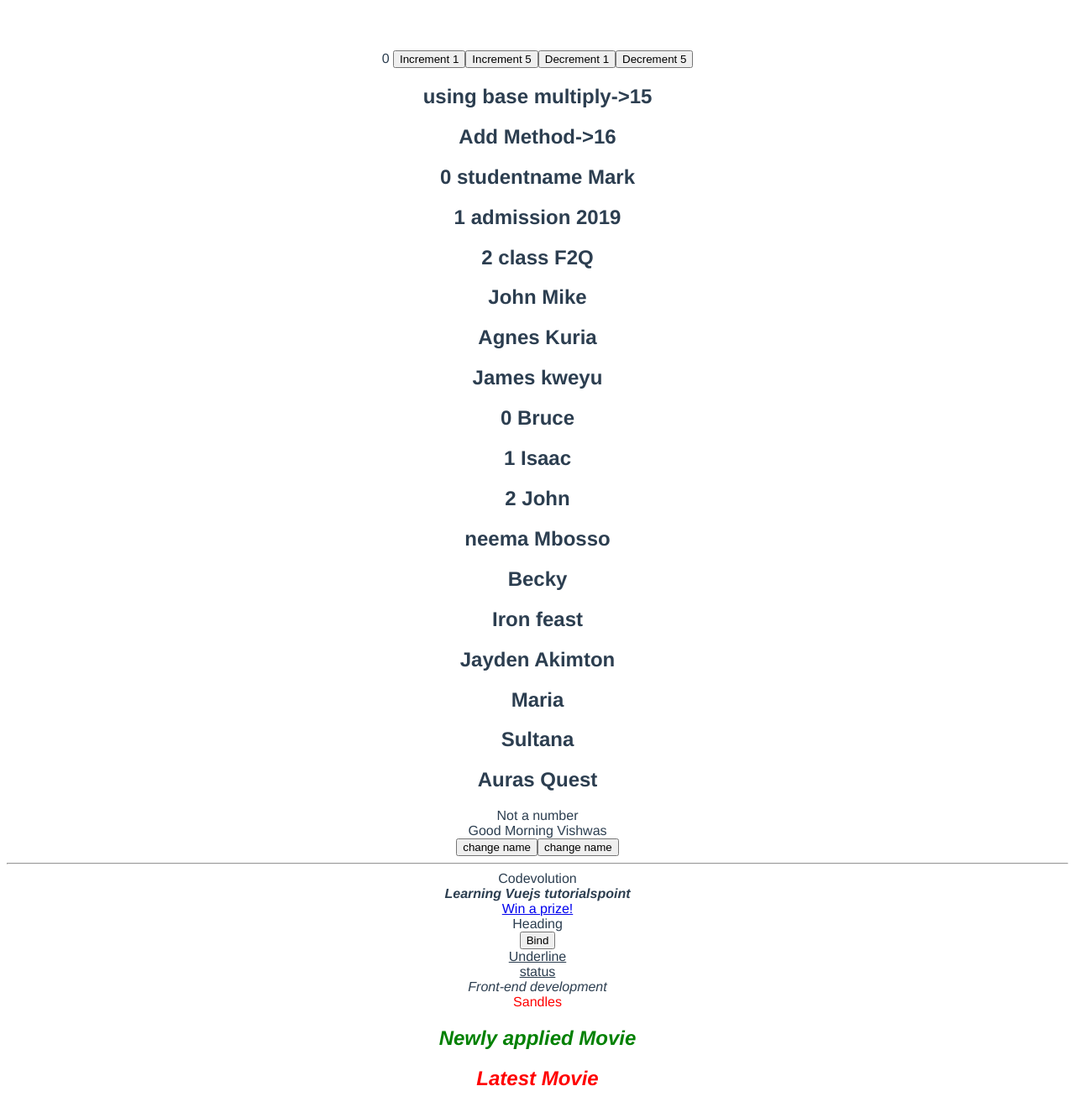
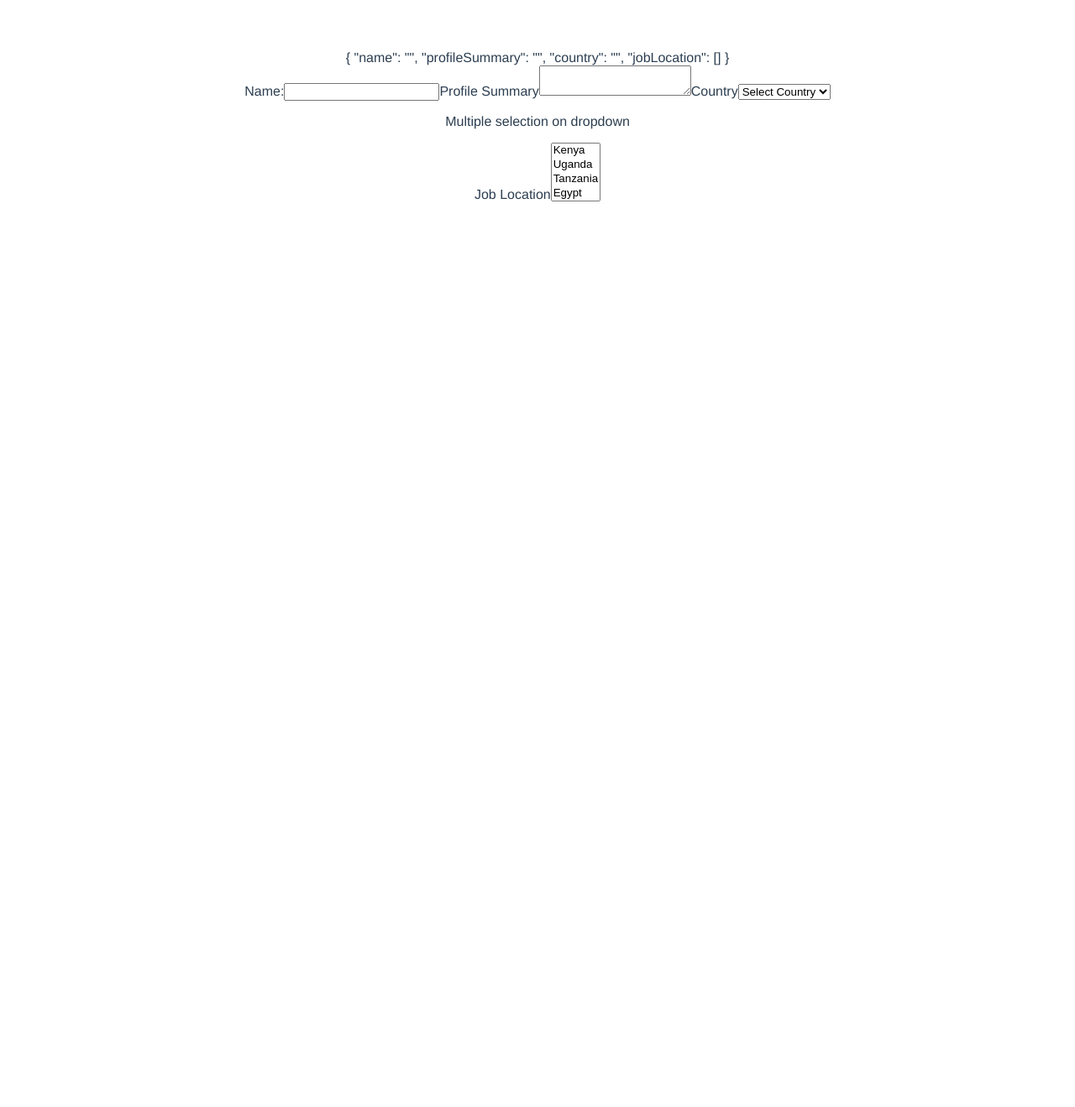
Before and after one commit to Wanga-Milka/LearningVueJs, a Vue app: page / in a window 1280 px wide. Shown: the whole page at 84% size. After the commit the page ends 800 px from the top, so only its background shows below. Built offline with nearby package versions, Linux system fonts and the light colour scheme.

Commit message:
Form handling

```diff
--- a/src/App.vue
+++ b/src/App.vue
@@ -1,59 +1,33 @@
 <template>
-  {{ count }}
-  <button v-on:click="increment(1, $event)">Increment 1</button>
-   <button v-on:click="increment(5, $event)">Increment 5</button>
-   <button v-on:click="decrement(1, $event)">Decrement 1</button>
-    <button @click="decrement(5, $event)">Decrement 5</button>
+  <div>
+    {{ JSON.stringify(formValues,null,2) }}
+  </div>
+<label for="name">Name:</label>
+<input type="text" id="name" v-model="formValues.name">
+<label for="profile">Profile Summary</label>
+<textarea  id="profile" v-model="formValues.profileSummary"></textarea>
+<label for="country">Country</label>
+<select  id="country" v-model="formValues.country">
+  <option value="">Select Country</option>
+  <option value="Kenya">Kenya</option>
+  <option value="Uganda">Uganda</option>
+  <option value="Tanzania">Tanzania</option>
+  <option value="Engypt">Egypt</option>
+  <option value="Ethiopia">Ethiopia</option>
+  <option value="Somalia">Somalia</option>
+</select>
+  <!-- Select multiple values from drop down -->
+   <p>Multiple selection on dropdown</p>
+<label for="job-location">Job Location</label>
+<select  id="job-location" multiple v-model="formValues.jobLocation">
+  <option value="Kenya">Kenya</option>
+  <option value="Uganda">Uganda</option>
+  <option value="Tanzania">Tanzania</option>
+  <option value="Engypt">Egypt</option>
+  <option value="Ethiopia">Ethiopia</option>
+  <option value="Somalia">Somalia</option>
+</select>
 
-  <!-- Methods -->
-   <h2>using base multiply->{{ multiply(3) }}</h2>
-   <h2>Add Method->{{ add(5,3,8) }}</h2>
-  <!-- List Rendering -->
-   <!-- list object -->
-   <h2 v-for="(value,key,index) in objectDetails" :key="value">{{ index }} {{ key }} {{ value }}</h2>
-   <!-- Array of objects -->
-   <h2 v-for="firstName in fullNames" :key="firstName">{{ firstName.firstname }} {{ firstName.lastname }}</h2>
-   <!-- Array of strings -->
-   <h2 v-for="(fname,index) in names" :key="fname">{{index}} {{ fname }}</h2>
-   <!-- Array of abject array -->
- <div v-for="actor in actors" :key="actor.actorname">
-  <h2>{{ actor.actorname }}</h2>
-  <h2 v-for="movie in actor.movies" :key="movie">{{ movie }}</h2>
- </div>
-
-  <!-- Displays or hides element -->
-  <div v-show="showElement">v-show</div>
-  <!--  v-if Unmounts element from the dom if condition is false -->
-  <div v-if="showElement">v-if</div>
-  <!-- Use template instaed of div to avoid issues with html and css -->
-  <template v-if="display">
-    <h2>Codevolution</h2>
-    <h2>VueJs</h2>
-    <h2>Training</h2>
-  </template>
-  <div v-if="num===0">The number is zero</div>
-  <div v-else-if="num<0">The number is negative</div>
-  <div v-else-if="num>0">The number is positive</div>
-  <div v-else>Not a number</div>
-  <!-- binding text using interpolatiion -->
- <div> {{ greet }} {{ name }}</div>
- <button v-on:click="changeName">change name</button>
-
- <button v-on:mouseover="name='Batman'">change name</button>
- <hr>
- <!-- binding text using directive -->
- <div v-text="channel"></div>
- <div v-html="prac"></div>
- <div v-html="hack"></div>
- <div v-bind:id="headingId">Heading</div>
- <button v-bind:disabled="isDisabled">Bind</button>
- <div class="underline">Underline</div>
- <div v-bind:class="status" class="underline">status</div>
- <!-- if isPromoted is true apply class promoted -->
- <div v-bind:class="isPromoted && 'promoted' ">Front-end development</div>
- <div v-bind:class="isSoldout ? 'soldout' : 'new' ">Sandles</div>
- <h2 v-bind:class="['promoted','new']">Newly applied Movie</h2>
- <h2 v-bind:class="[isPromoted && 'promoted' , isSoldout ? 'soldout': 'new']"> Latest Movie</h2>
 </template>
 
 
@@ -64,77 +38,18 @@ export default {
   name: 'App',
   data()
   {
-    return {
-      count:0,
-    num:'Male',
-      greet:"Good Morning",
-      name: "Vishwas",
-      channel: "Codevolution",
-      prac:`<b><i>Learning Vuejs tutorialspoint</b></i>`,
-      hack:`<a href="#" onclick="alert('You have been attacked')">Win a prize!</a>`,
-      headingId:"heading",
-      isDisabled:false,
-      status:'success',
-      isPromoted:true,
-      isSoldout:true,
-      display:false,
-      showElement:false,
-      baseMultiplier:5,
-      names:["Bruce","Isaac","John"],
-      fullNames:[
-        {firstname: "John",lastname:"Mike"},
-        {firstname:"Agnes", lastname:"Kuria"},
-        {firstname:"James",lastname:"kweyu"}
-      ],
-      actors:[
-        {
-          actorname:"neema Mbosso",
-          movies:["Becky","Iron feast"]
-        },
-        {
-          actorname:"Jayden Akimton",
-          movies:["Maria","Sultana","Auras Quest"]
-        }
-      ],
-      objectDetails:{
-        studentname:"Mark",
-        admission:"2019",
-        class:"F2Q"
-      }
+   return{
+    formValues:{
+      name:'',
+      profileSummary:'',
+      country:'',
+      jobLocation: []
+    }
 
-    }
+   }
   },
 
-  methods:{
-    add(a,b,c)
-    {
-      return(a+b+c)
-    },
-     multiply(num)
-     {
-     return num * this.baseMultiplier;
-    },
-    increment(num,event)
-    {
-      this.count+= num
-      console.log("Event",event);
 
-    },
-    decrement(num,event)
-    {
-       this.count-=num
-       console.log("Event",event);
-
-    },
-    changeName(event)
-    {
-
-        this.name='Batman'
-        console.log('Event',event);
-
-
-    }
-  },
 
 
 };
```
